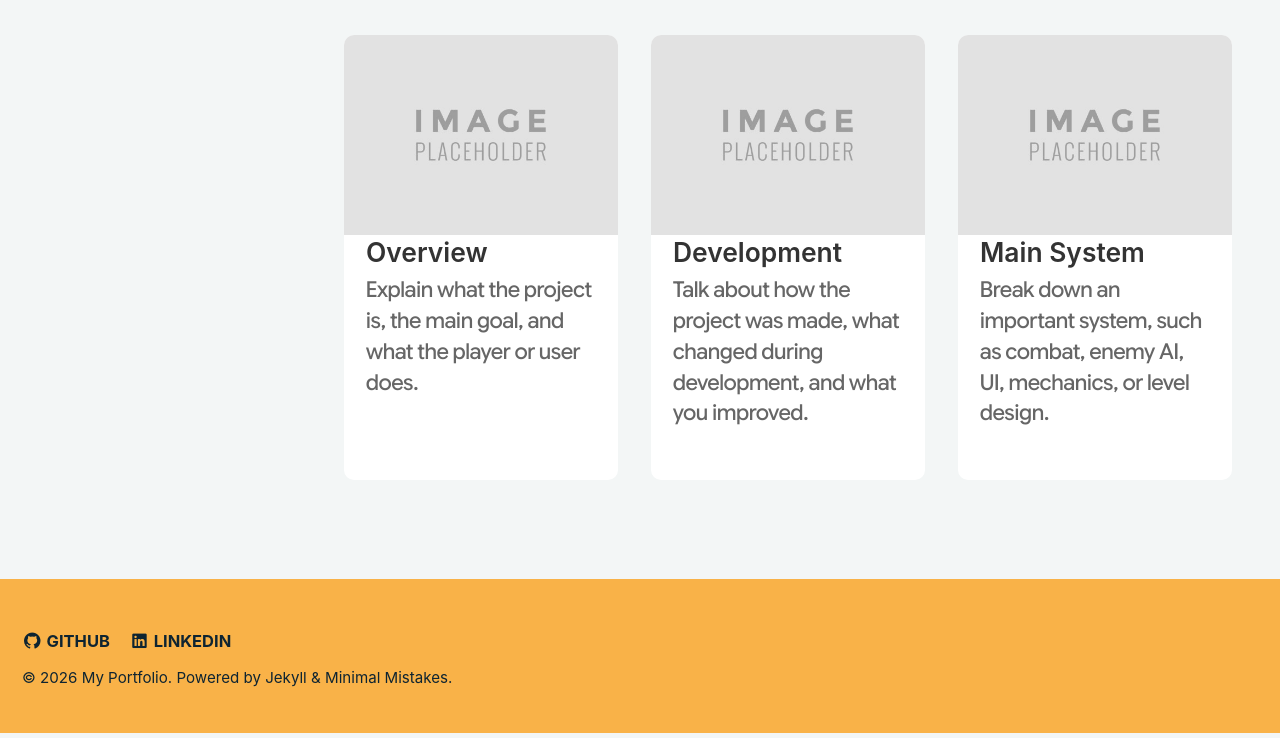
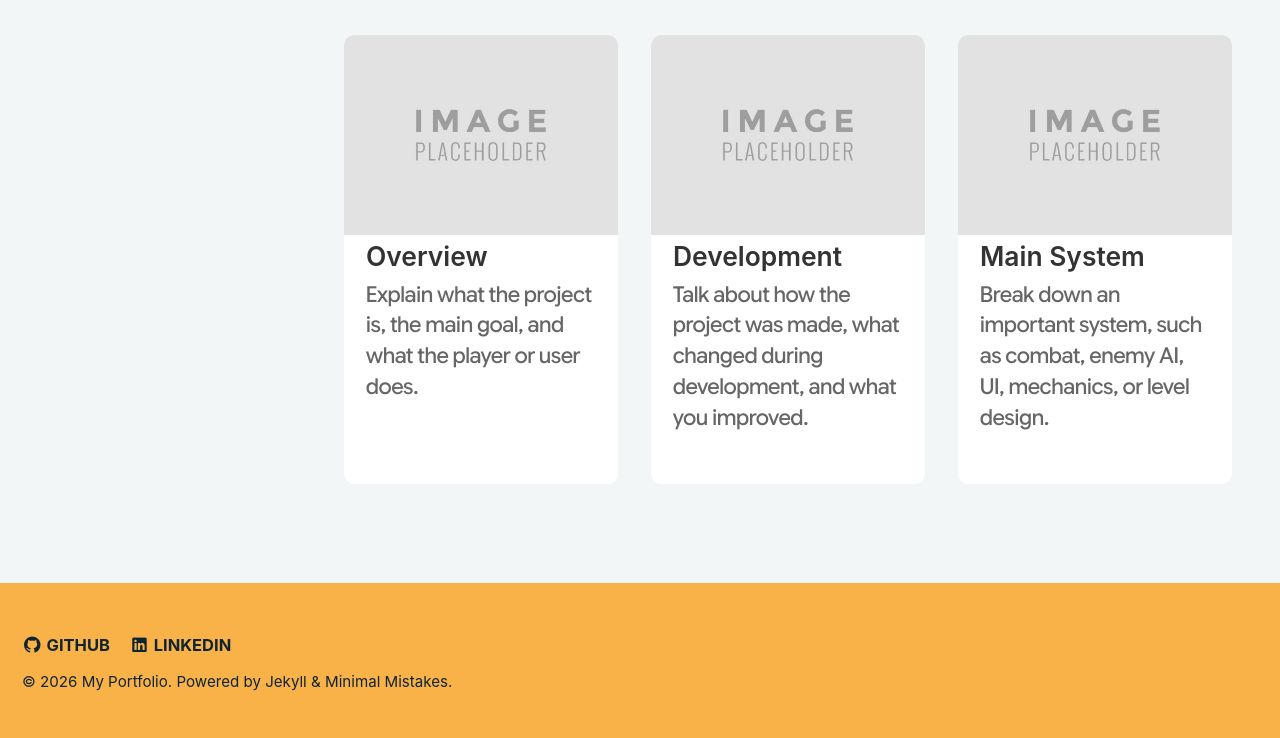
Before and after one commit to AlexUlster/AlexUlster.github.io, a Jekyll site: the page built from _pages/projects.md, in a window 1280 px wide. Shown: the part 844-1582 px from the top of the page. Built offline with Jekyll 4.4.1, drawn with Linux system fonts in a browser that asks for light colours.

Commit message:
Update project-cards.html

```diff
--- a/_includes/project-cards.html
+++ b/_includes/project-cards.html
@@ -31,7 +31,7 @@
   .info-title {
     font-size: 1.2rem;
     font-weight: 600;
-    margin-top: 0;
+    margin-top: 0.2rem;
     margin-bottom: 0.3rem;
     color: #333;
   }
```
